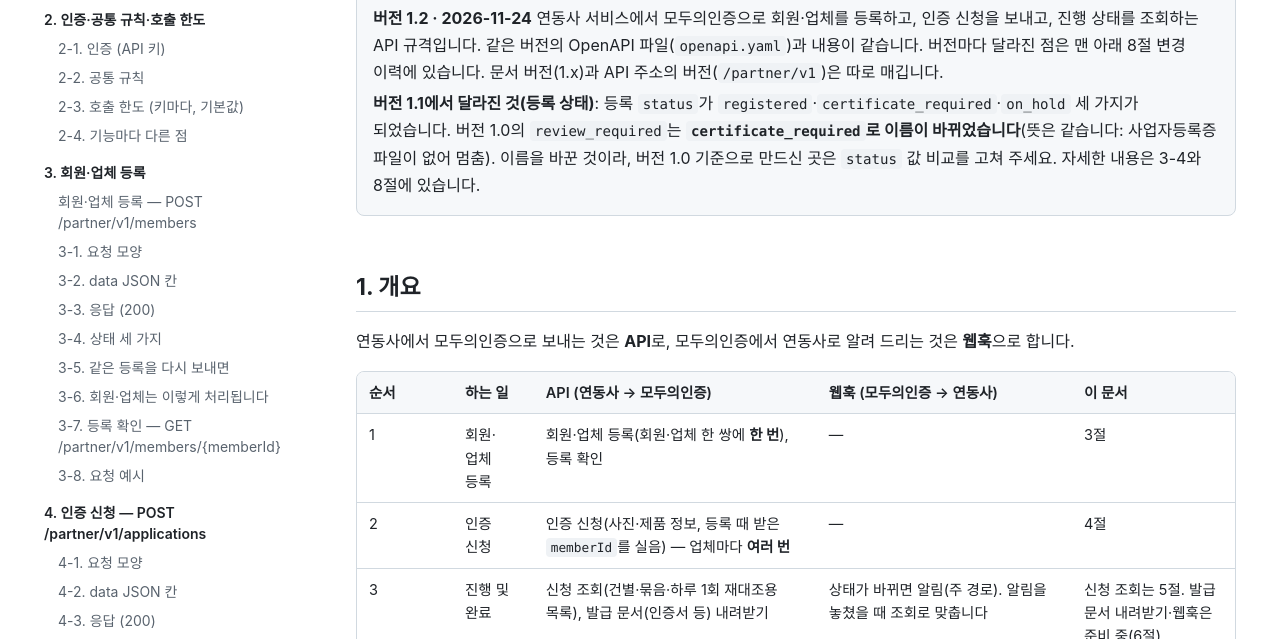
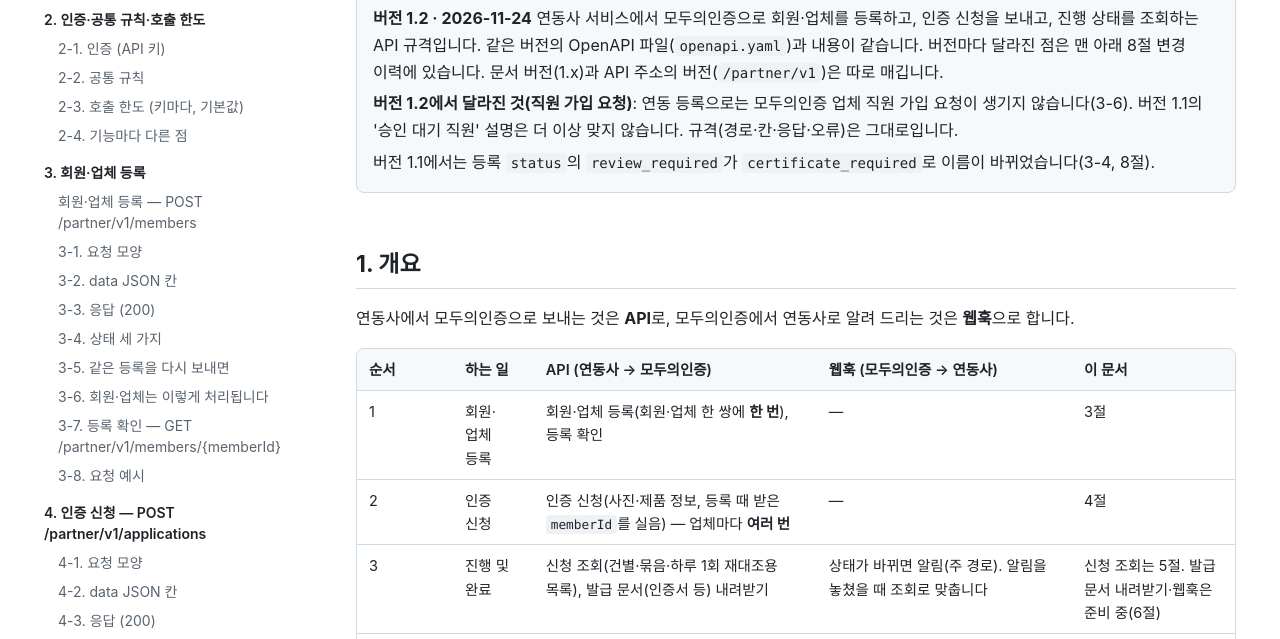
Before and after one commit to Securenet-Co/moducerti-partner-api-docs, a plain HTML site: page index.html in a window 1280 px wide. Shown: the part 161-800 px from the top of the page. Drawn offline with Linux system fonts and the light colour scheme.

Commit message:
docs: 버전 1.2 문구 정리 — 맨 위 안내를 1.2 변화로, 변경 이력 비문 고침
규격과 버전 번호·날짜는 그대로다.

```diff
--- a/index.html
+++ b/index.html
@@ -67,7 +67,8 @@
 <p><strong>버전 1.2 · 2026-11-24</strong>
 연동사 서비스에서 모두의인증으로 회원·업체를 등록하고, 인증 신청을 보내고, 진행 상태를 조회하는 API 규격입니다.
 같은 버전의 OpenAPI 파일(<code>openapi.yaml</code>)과 내용이 같습니다. 버전마다 달라진 점은 맨 아래 8절 변경 이력에 있습니다. 문서 버전(1.x)과 API 주소의 버전(<code>/partner/v1</code>)은 따로 매깁니다.</p>
-<p><strong>버전 1.1에서 달라진 것(등록 상태)</strong>: 등록 <code>status</code>가 <code>registered</code>·<code>certificate_required</code>·<code>on_hold</code> 세 가지가 되었습니다. 버전 1.0의 <code>review_required</code>는 <strong><code>certificate_required</code>로 이름이 바뀌었습니다</strong>(뜻은 같습니다: 사업자등록증 파일이 없어 멈춤). 이름을 바꾼 것이라, 버전 1.0 기준으로 만드신 곳은 <code>status</code> 값 비교를 고쳐 주세요. 자세한 내용은 3-4와 8절에 있습니다.</p>
+<p><strong>버전 1.2에서 달라진 것(직원 가입 요청)</strong>: 연동 등록으로는 모두의인증 업체 직원 가입 요청이 생기지 않습니다(3-6). 버전 1.1의 &#39;승인 대기 직원&#39; 설명은 더 이상 맞지 않습니다. 규격(경로·칸·응답·오류)은 그대로입니다.</p>
+<p>버전 1.1에서는 등록 <code>status</code>의 <code>review_required</code>가 <code>certificate_required</code>로 이름이 바뀌었습니다(3-4, 8절).</p>
 </blockquote>
 <h2 id="s1">1. 개요</h2>
 <p>연동사에서 모두의인증으로 보내는 것은 <strong>API</strong>로, 모두의인증에서 연동사로 알려 드리는 것은 <strong>웹훅</strong>으로 합니다.</p>
@@ -1253,7 +1254,7 @@ curl &quot;$MODUCERTI_API_BASE/partner/v1/applications?limit=1&amp;after=&lt;nex
 <tr>
 <td>1.1</td>
 <td>2026-11-21</td>
-<td>등록 <code>status</code>가 세 가지가 되었습니다(3-3·3-4). <strong>버전 1.0의 <code>review_required</code>는 <code>certificate_required</code>로 이름이 바뀌었습니다</strong>(뜻은 같음). 새 상태 <code>on_hold</code>(&quot;확인 필요&quot;)가 추가되었고, <code>on_hold</code>일 때만 <code>holdReason</code>(<code>COMPANY_UNAVAILABLE</code>·<code>ACCOUNT_UNAVAILABLE</code>)과 고정 <code>message</code>가 응답에 실립니다. 같은 요청을 다시 보내도 처리하지 않고 같은 값을 돌려주며, 등록 확인(3-7)도 같은 값입니다. 성공 응답에 <code>statusCode</code>(정수 200)가 있음을 OpenAPI 필수 칸으로 명시했습니다. 사업자등록증을 실어 보낸 등록이 기존 승인 업체에 이어져 <code>registered</code>로 끝날 때, 또는 담당자가 <code>on_hold</code>를 풀면서 기존 업체에 이어 줄 때, 그 업체에 신청자의 직원 정보가 없으면 승인 대기 직원으로 가입 요청됩니다(<code>certificate_required</code>는 업체를 이어 붙이지 않음, 3-6). 인증 신청은 <code>registered</code>여도 신청 때 다시 확인에서 막히면 <code>409</code>이고, <code>certificate_required</code>·<code>on_hold</code> 등록으로 신청하면 <code>409</code> <code>MEMBER_REVIEW_REQUIRED</code>입니다(4-5). 가입 상태 변경 알림(웹훅)은 추후 제공 예정이며 그 전에는 등록 확인으로 확인합니다. 등록 문의는 <code>memberId</code>로, 오류 응답(신청 <code>409</code> 등)을 받았다면 그 응답의 <code>traceId</code>도 함께 보내 주세요</td>
+<td>등록 <code>status</code>가 세 가지가 되었습니다(3-3·3-4). <strong>버전 1.0의 <code>review_required</code>는 <code>certificate_required</code>로 이름이 바뀌었습니다</strong>(뜻은 같음). 새 상태 <code>on_hold</code>(&quot;확인 필요&quot;)가 추가되었고, <code>on_hold</code>일 때만 <code>holdReason</code>(<code>COMPANY_UNAVAILABLE</code>·<code>ACCOUNT_UNAVAILABLE</code>)과 고정 <code>message</code>가 응답에 실립니다. 같은 요청을 다시 보내도 처리하지 않고 같은 값을 돌려주며, 등록 확인(3-7)도 같은 값입니다. 성공 응답에 <code>statusCode</code>(정수 200)가 있음을 OpenAPI 필수 칸으로 명시했습니다. 사업자등록증을 실어 보낸 등록이 기존 승인 업체에 이어져 <code>registered</code>로 끝날 때, 또는 담당자가 <code>on_hold</code>를 풀면서 기존 업체에 이어 줄 때, 그 업체에 신청자의 직원 정보가 없으면 승인 대기 직원으로 가입 요청됩니다(<code>certificate_required</code>는 업체를 이어 붙이지 않음, 3-6)(1.2에서 바뀜). 인증 신청은 <code>registered</code>여도 신청 때 다시 확인에서 막히면 <code>409</code>이고, <code>certificate_required</code>·<code>on_hold</code> 등록으로 신청하면 <code>409</code> <code>MEMBER_REVIEW_REQUIRED</code>입니다(4-5). 가입 상태 변경 알림(웹훅)은 추후 제공 예정이며 그 전에는 등록 확인으로 확인합니다. 등록 문의는 <code>memberId</code>로, 오류 응답(신청 <code>409</code> 등)을 받았다면 그 응답의 <code>traceId</code>도 함께 보내 주세요</td>
 </tr>
 <tr>
 <td>1.1.1</td>
@@ -1263,7 +1264,7 @@ curl &quot;$MODUCERTI_API_BASE/partner/v1/applications?limit=1&amp;after=&lt;nex
 <tr>
 <td>1.2</td>
 <td>2026-11-24</td>
-<td>규격은 그대로이고 동작 설명만 바뀌었습니다. 연동 등록으로는 모두의인증 업체 직원 가입 요청이 생기지 않습니다(3-6). 버전 1.1의 &#39;승인 대기 직원&#39; 설명은 더 이상 맞지 않습니다. 새 업체를 만들어도 신청하신 분이 첫 마스터가 되지 않고(직원 없는 업체), 같은 사업자등록번호의 업체가 한 곳뿐이고 그 업체가 승인된 일반 업체일 때 신청만 그 업체로 이어지고(신청 때 업체 상태를 다시 확인해 통과하지 못하면 <code>409</code>). 고객이 모두의인증 웹에서 직접 소속을 신청하면 그 업체의 마스터가 승인하고, 마스터가 없으면 모두의인증 담당자가 승인합니다</td>
+<td>규격은 그대로이고 동작 설명만 바뀌었습니다. 연동 등록으로는 모두의인증 업체 직원 가입 요청이 생기지 않습니다(3-6). 버전 1.1의 &#39;승인 대기 직원&#39; 설명은 더 이상 맞지 않습니다. 새 업체를 만들어도 신청하신 분이 첫 마스터가 되지 않고(직원 없는 업체), 같은 사업자등록번호의 업체가 한 곳뿐이고 그 업체가 승인된 일반 업체일 때 신청만 그 업체로 이어집니다(신청 때 업체 상태를 다시 확인해 통과하지 못하면 <code>409</code>). 고객이 모두의인증 웹에서 직접 소속을 신청하면 그 업체의 마스터가 승인하고, 마스터가 없으면 모두의인증 담당자가 승인합니다</td>
 </tr>
 </tbody></table></div>
 
```
Also changed, not shown: 2 other files.
